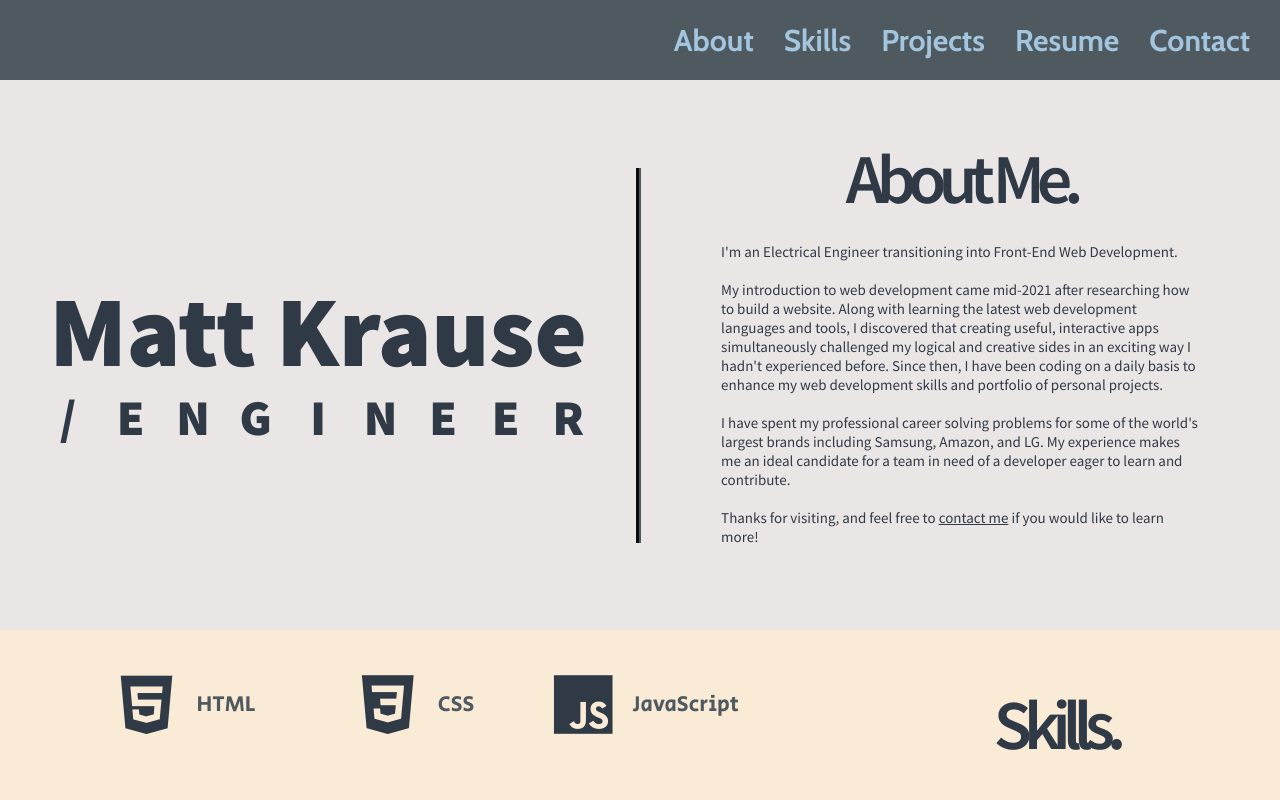
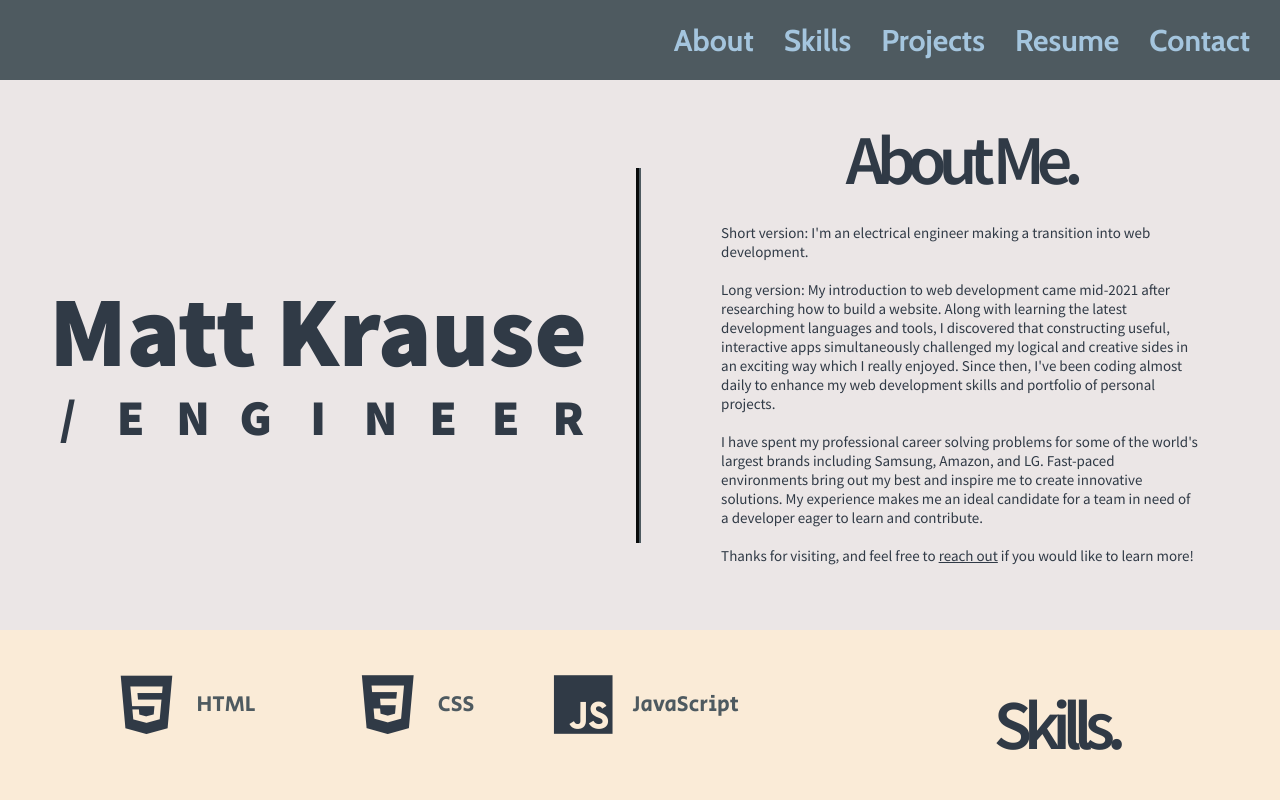
Before and after one commit to krause-matt/mattkrause-portfolio, a React (Create React App) app: page / in a window 1280 px wide. Shown: the top 800 px of the page. Built offline with nearby package versions, Linux system fonts and the light colour scheme.

Commit message:
Error-proofing, fixed imperfections in About, Contact, and Skills components

```diff
--- a/src/app.scss
+++ b/src/app.scss
@@ -6,6 +6,6 @@
 
   > * {
     height: auto;
-    // overflow-x: hidden;
+    overflow-x: hidden;
   }
 }
--- a/src/components/About.jsx
+++ b/src/components/About.jsx
@@ -48,26 +48,31 @@ export default function About() {
         <div className="right">
           <div className="aboutme">About Me.</div>
           <p className="about-description">
-            I'm an Electrical Engineer transitioning into Front-End Web
-            Development.
+            Short version: I'm an electrical engineer making a transition into
+            web development.
             <br></br>
             <br></br>
-            My introduction to web development came mid-2021 after researching
-            how to build a website. Along with learning the latest web
-            development languages and tools, I discovered that creating useful,
-            interactive apps simultaneously challenged my logical and creative
-            sides in an exciting way I hadn't experienced before. Since then, I
-            have been coding on a daily basis to enhance my web development
+            Long version: My introduction to web development came mid-2021 after
+            researching how to build a website. Along with learning the latest
+            development languages and tools, I discovered that constructing
+            useful, interactive apps simultaneously challenged my logical and
+            creative sides in an exciting way which I really enjoyed. Since
+            then, I've been coding almost daily to enhance my web development
             skills and portfolio of personal projects.
             <br></br>
             <br></br>I have spent my professional career solving problems for
             some of the world's largest brands including Samsung, Amazon, and
-            LG. My experience makes me an ideal candidate for a team in need of
-            a developer eager to learn and contribute.
+            LG. Fast-paced environments bring out my best and inspire me to
+            create innovative solutions. My experience makes me an ideal
+            candidate for a team in need of a developer eager to learn and
+            contribute.
             <br></br>
             <br></br>
             Thanks for visiting, and feel free to{" "}
-            <a href="#contact">contact me</a> if you would like to learn more!
+            <a href="#contact" className="about-link">
+              reach out
+            </a>{" "}
+            if you would like to learn more!
           </p>
         </div>
       </div>
--- a/src/components/about.scss
+++ b/src/components/about.scss
@@ -255,6 +255,13 @@
         > a {
           color: inherit;
         }
+
+        .about-link {
+          &:hover {
+            color: white;
+            background-color: $charcoal;
+          }
+        }
       }
     }
   }
--- a/src/components/contact.scss
+++ b/src/components/contact.scss
@@ -41,9 +41,9 @@
       font-size: 5rem;
       letter-spacing: -0.6rem;
 
-      &:nth-of-type(3) {
-        display: none;
-      }
+      // &:nth-of-type(3) {
+      //   display: none;
+      // }
     }
 
     @include screen-xlarge {
--- a/src/components/skills.scss
+++ b/src/components/skills.scss
@@ -18,6 +18,7 @@
     left: 0;
     transform: translateY(-$navbar-height);
     opacity: 0;
+    overflow: hidden;
   }
 
     .icons {
@@ -235,6 +236,11 @@
           line-height: 1.8rem;
           padding: 1rem;
         }
+        @include screen-sixhundred {
+          font-size: 1.6rem;
+          line-height: 1.6rem;
+          padding: .5rem;
+        }
       }
 
       .skill-link {
--- a/src/content.js
+++ b/src/content.js
@@ -8,7 +8,7 @@ import {
 
 export const ballpark = {
   title: "Ballpark Rater",
-  subtitle: "A professional baseball field locating and rating app",
+  subtitle: "Professional baseball field locating and rating app",
   icons: [
     "devicon-bootstrap-plain",
     "devicon-express-original",
@@ -96,7 +96,7 @@ export const skillDesc = {
   git: "I utilize Git for version control, documentation, and establishing remotes on all of my apps.",
   github:
     "I've been contributing my code to GitHub almost daily since learning the basics in Oct 2021.",
-  html: "I am currently working to improve my use of proper semantics and learn more attributes.",
+  html: "Experienced using HTML essentials such as inputs, lists, forms, and tables. I am working on improving the readability of my code through utilization of semantics.",
   javascript:
     "I have completed two JavaScript courses totaling over 40 hours, and have registered for an advanced topics course as well. JavaScript is used in all of my projects.",
   mongodb:
```
